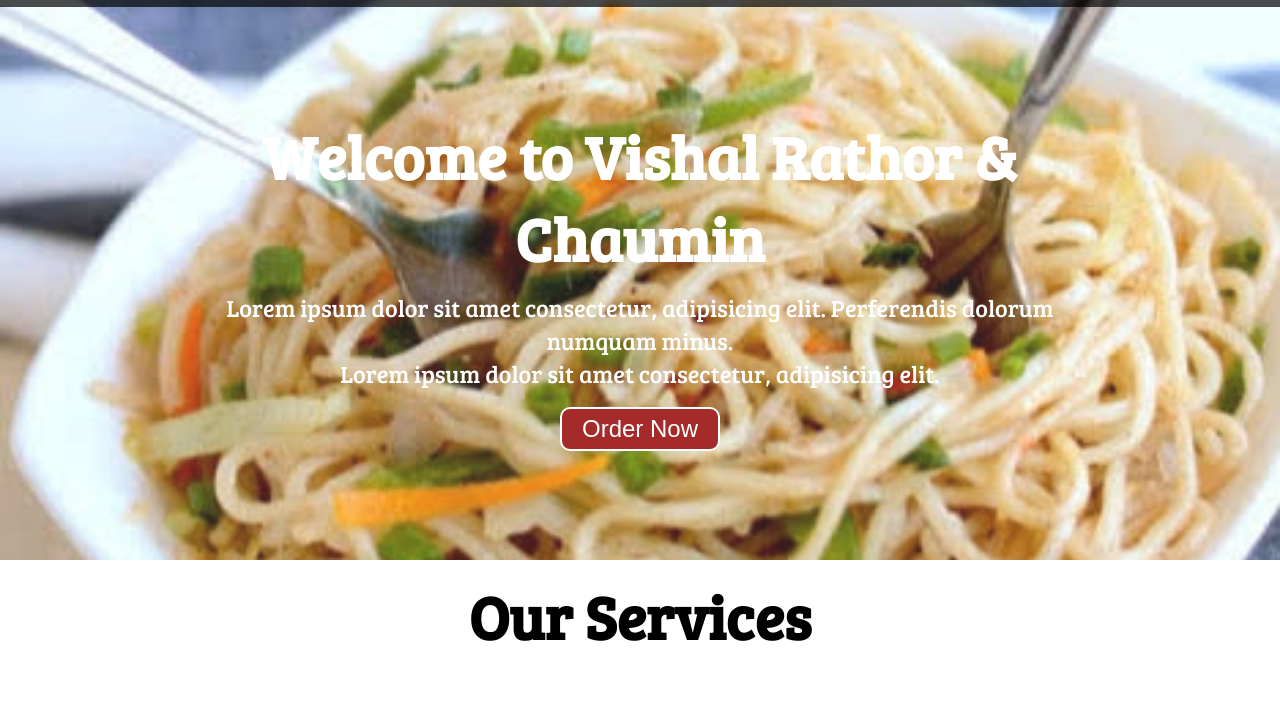
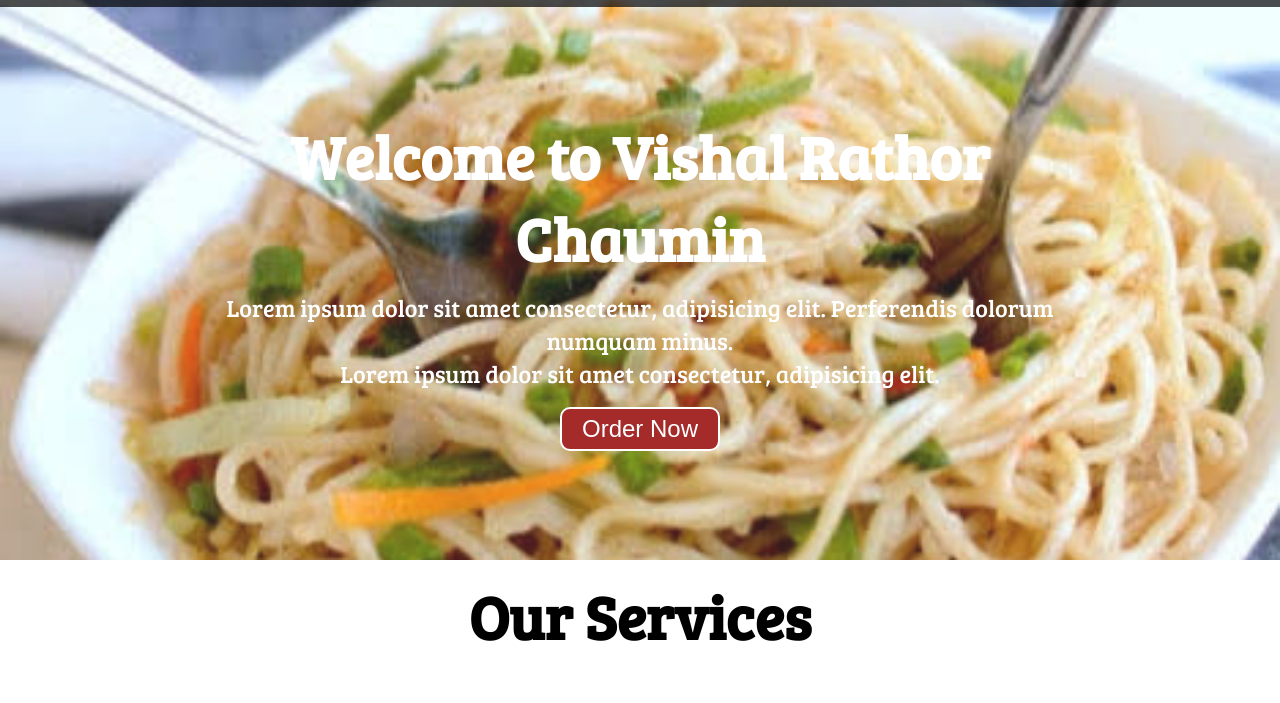
Before and after one commit to helodeepakji/onlinefood, a plain HTML site: page index.html in a window 1280 px wide. Shown: the part 82-785 px from the top of the page. Drawn offline with Linux system fonts and the light colour scheme; a web font is replaced by a local one.

Commit message:
Update index.html

```diff
--- a/index.html
+++ b/index.html
@@ -28,7 +28,7 @@
     </nav>
 
     <section id="home">
-        <h1 class="h-primary">Welcome to Vishal Rathor & <br> Chaumin</h1>
+        <h1 class="h-primary">Welcome to Vishal Rathor <br> Chaumin</h1>
         <p>Lorem ipsum dolor sit amet consectetur, adipisicing elit. Perferendis dolorum numquam minus. </p>
         <p>Lorem ipsum dolor sit amet consectetur, adipisicing elit. </p>
         <button class="btn">Order Now</button>
```
